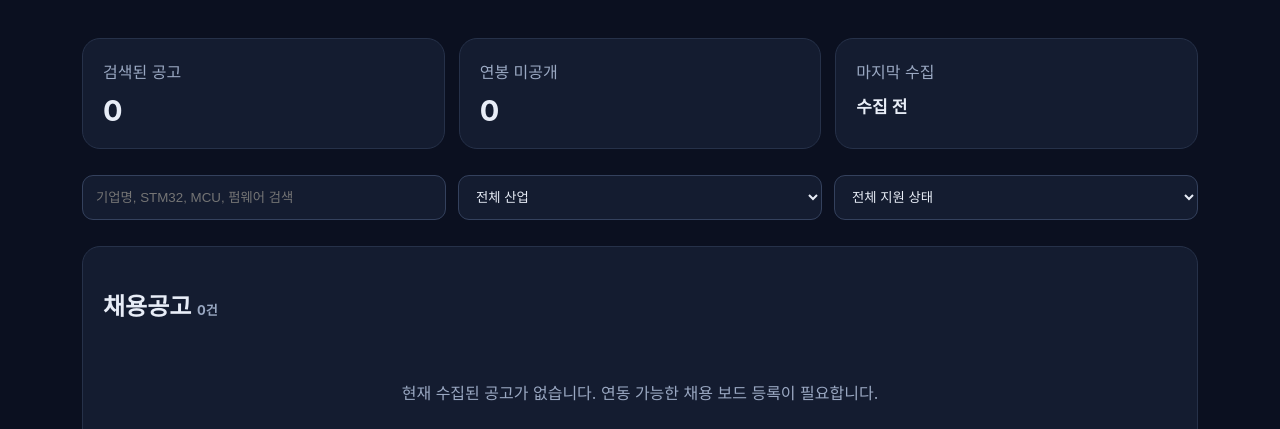
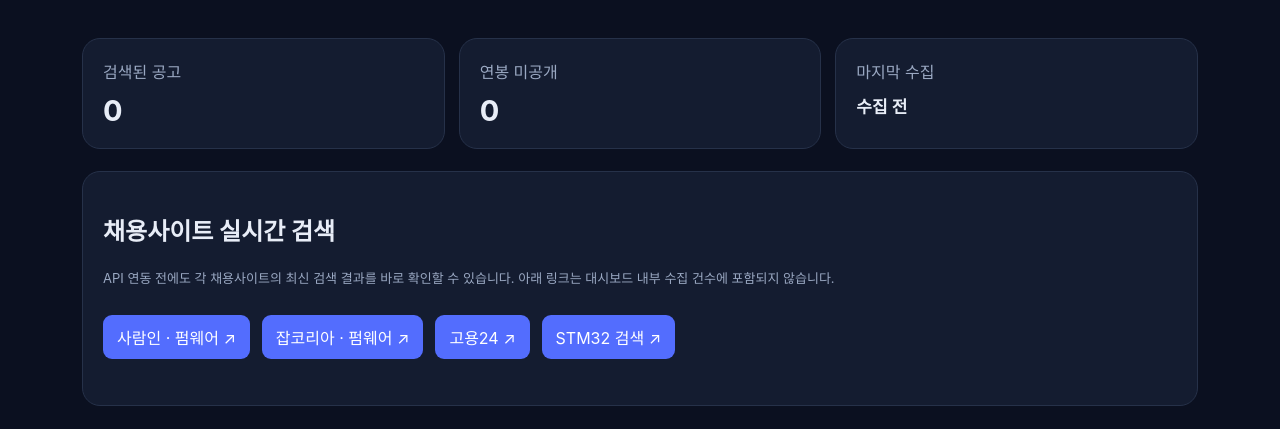
Before and after one commit to mysunki/firmware-career-tracker, a plain HTML site: page index.html in a window 1280 px wide. Shown: the part 345-774 px from the top of the page. Drawn offline with Linux system fonts and the light colour scheme.

Commit message:
Add direct live recruitment search links

```diff
--- a/index.html
+++ b/index.html
@@ -3,7 +3,7 @@
 <header><div class="logo">◆ FIRMWARE CAREER TRACKER</div><span class="muted small">전국 · 펌웨어 / 임베디드 SW</span></header>
 <section class="hero"><span class="tag">CAREER INTELLIGENCE</span><h1>다음 커리어를<br>한눈에 확인하세요.</h1><p class="muted">연봉 4,500만 원 이상 또는 연봉 미공개 채용공고를 모아 봅니다.<br>검증되지 않은 연봉은 임의로 표시하지 않습니다.</p></section>
 <section class="metrics"><div class="metric"><span class="muted">검색된 공고</span><strong id="total">—</strong></div><div class="metric"><span class="muted">연봉 미공개</span><strong id="unknown">—</strong></div><div class="metric"><span class="muted">마지막 수집</span><strong id="updated" style="font-size:17px">—</strong></div></section>
-<div class="toolbar"><input id="query" placeholder="기업명, STM32, MCU, 펌웨어 검색"><select id="sector"><option value="">전체 산업</option><option value="medical">의료기기</option><option value="large">대기업</option><option value="automotive">자동차·전장</option><option value="mid">중견·기타</option></select><select id="status"><option value="">전체 지원 상태</option><option>관심</option><option>지원 예정</option><option>지원 완료</option><option>면접</option></select></div>
+<section class="panel" style="margin-top:22px"><h2>채용사이트 실시간 검색</h2><p class="muted small">API 연동 전에도 각 채용사이트의 최신 검색 결과를 바로 확인할 수 있습니다. 아래 링크는 대시보드 내부 수집 건수에 포함되지 않습니다.</p><div class="toolbar"><a class="link" href="https://www.saramin.co.kr/zf_user/search?searchword=%ED%8E%8C%EC%9B%A8%EC%96%B4" target="_blank" rel="noopener noreferrer">사람인 · 펌웨어 ↗</a><a class="link" href="https://www.jobkorea.co.kr/Search/?stext=%ED%8E%8C%EC%9B%A8%EC%96%B4" target="_blank" rel="noopener noreferrer">잡코리아 · 펌웨어 ↗</a><a class="link" href="https://www.work24.go.kr" target="_blank" rel="noopener noreferrer">고용24 ↗</a><a class="link" href="https://www.saramin.co.kr/zf_user/search?searchword=STM32" target="_blank" rel="noopener noreferrer">STM32 검색 ↗</a></div></section><div class="toolbar"><input id="query" placeholder="기업명, STM32, MCU, 펌웨어 검색"><select id="sector"><option value="">전체 산업</option><option value="medical">의료기기</option><option value="large">대기업</option><option value="automotive">자동차·전장</option><option value="mid">중견·기타</option></select><select id="status"><option value="">전체 지원 상태</option><option>관심</option><option>지원 예정</option><option>지원 완료</option><option>면접</option></select></div>
 <div class="panel"><h2>채용공고 <span id="count" class="muted small"></span></h2><div id="list" class="empty muted">데이터를 불러오는 중입니다.</div></div><p class="muted small">수집 가능한 공개 채용 API만 사용합니다. 연봉 미공개는 별도 표시합니다. 관심/지원 상태는 이 브라우저에만 저장됩니다.</p>
 </main><script>
 let jobs=[];const $=id=>document.getElementById(id);const states=['미지정','관심','지원 예정','지원 완료','면접'];const saved=()=>JSON.parse(localStorage.getItem('firmware-status')||'{}');
```
